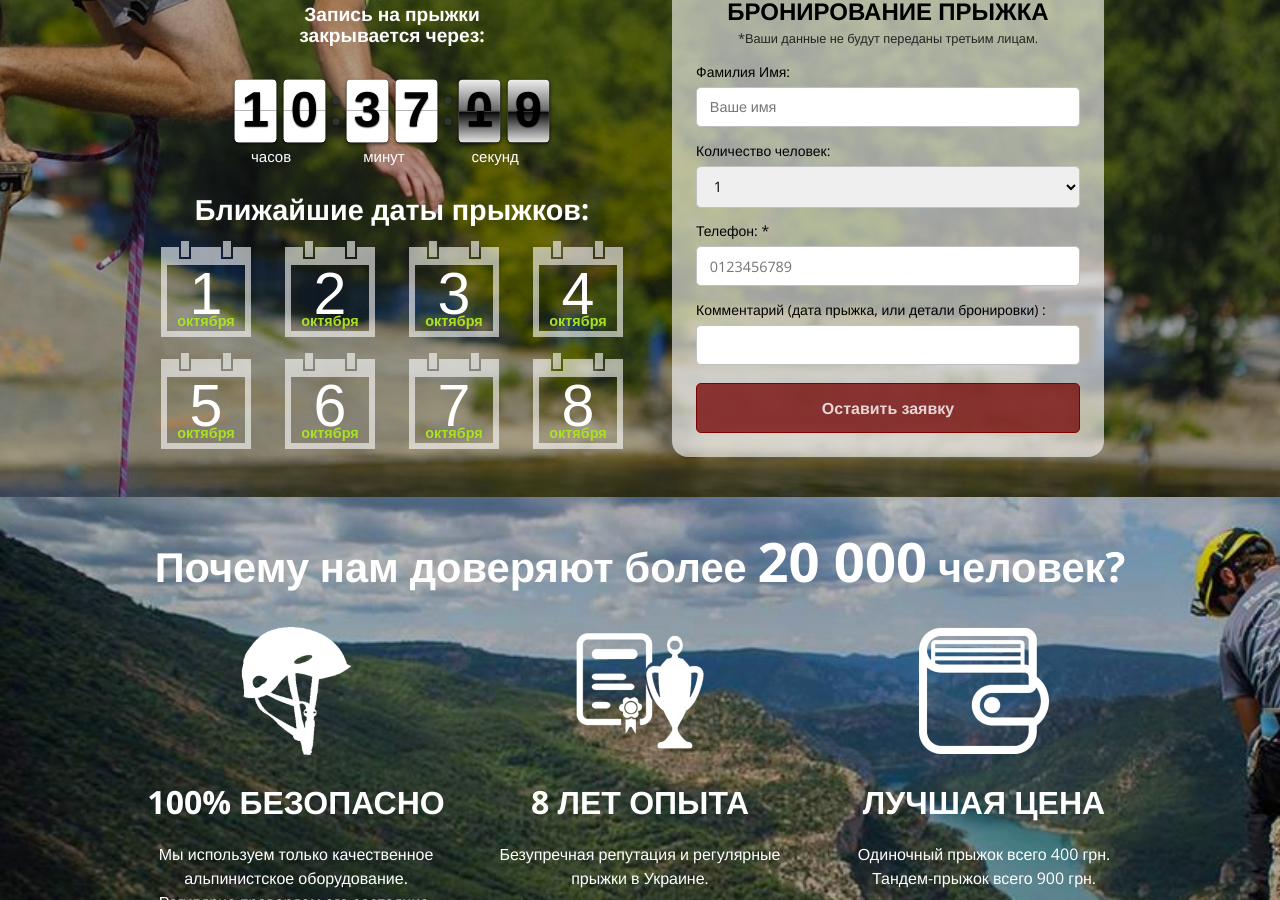
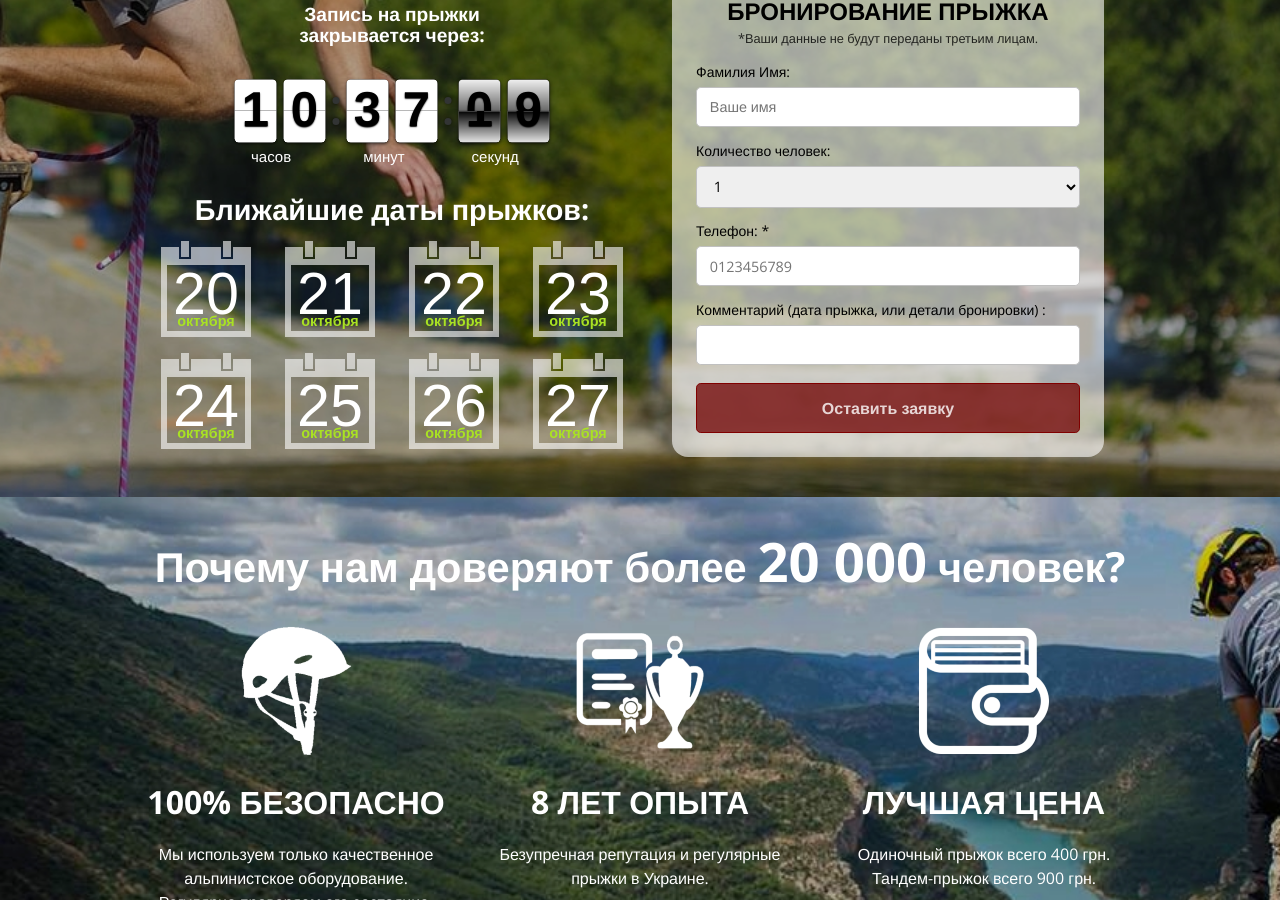
Before and after one commit to Andreyfilko/go-jump, a Jekyll site: the page built from index.md, in a window 1280 px wide and 900 px high, scrolled down 435 px. Built offline with Jekyll 4.4.1, drawn with Linux system fonts in a browser that asks for light colours; some web fonts are replaced; some of the changed text lies outside the part shown.

Commit message:
Update _config.yml
поменял даты прыжков. 19.10.2021 (16:22)

```diff
--- a/_config.yml
+++ b/_config.yml
@@ -35,11 +35,11 @@ google_analytics:
 theme: jekyll-theme-cayman
 
 dates:
-  - 2021-10-01
-  - 2021-10-02
-  - 2021-10-03
-  - 2021-10-04
-  - 2021-10-05
-  - 2021-10-06
-  - 2021-10-07
-  - 2021-10-08
+  - 2021-10-20
+  - 2021-10-21
+  - 2021-10-22
+  - 2021-10-23
+  - 2021-10-24
+  - 2021-10-25
+  - 2021-10-26
+  - 2021-10-27
```
